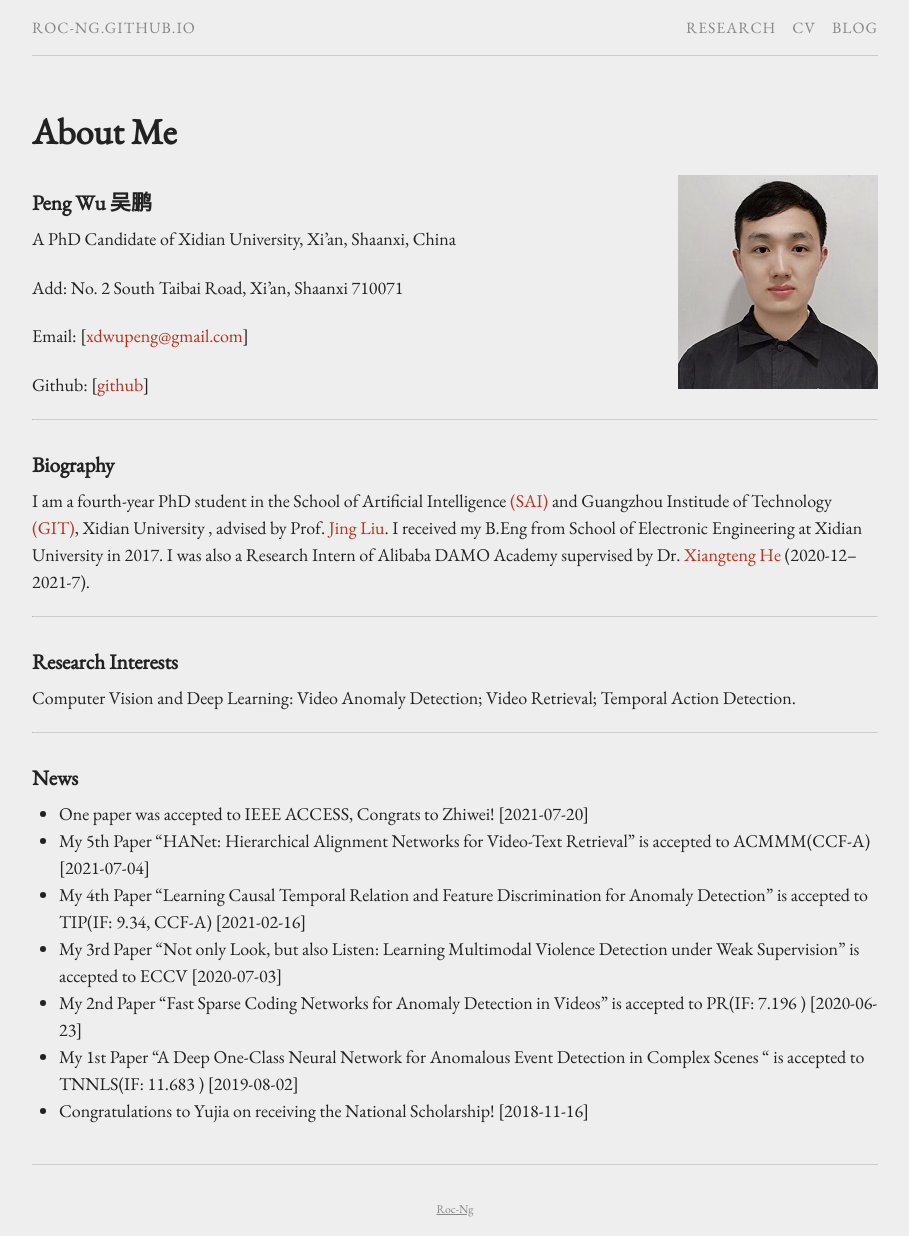
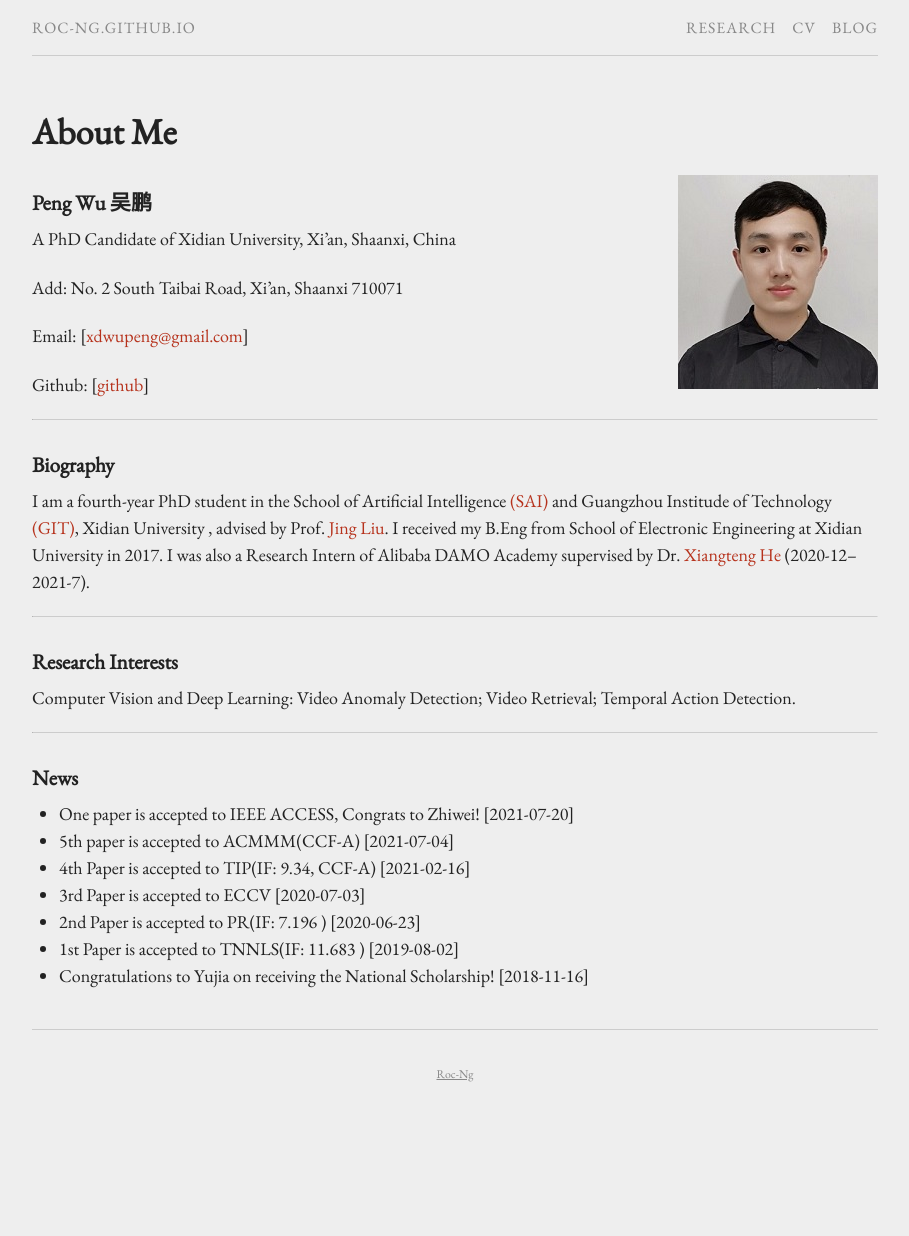
Before and after one commit to Roc-Ng/Roc-Ng.github.io, a Jekyll site: the page built from index.md, in a window 1280 px wide. Shown: the whole page, without its empty margins (185-1094 px from the left). Built offline with Jekyll 4.4.1, drawn with Linux system fonts in a browser that asks for light colours; after the commit the page ends 1101 px from its top, so only the background shows below that.

Commit message:
Update index.md

```diff
--- a/index.md
+++ b/index.md
@@ -31,10 +31,10 @@ Computer Vision and Deep Learning: Video Anomaly Detection; Video Retrieval; Tem
 ------
 
 ### News
-+ One paper was accepted to IEEE ACCESS, Congrats to Zhiwei! [2021-07-20]
-+ My 5th Paper "HANet: Hierarchical Alignment Networks for Video-Text Retrieval" is accepted to ACMMM(CCF-A) [2021-07-04]
-+ My 4th Paper "Learning Causal Temporal Relation and Feature Discrimination for Anomaly Detection" is accepted to TIP(IF: 9.34, CCF-A) [2021-02-16]
-+ My 3rd Paper "Not only Look, but also Listen: Learning Multimodal Violence Detection under Weak Supervision" is accepted to ECCV [2020-07-03]
-+ My 2nd Paper "Fast Sparse Coding Networks for Anomaly Detection in Videos" is accepted to PR(IF: 7.196 )  [2020-06-23]
-+ My 1st Paper "A Deep One-Class Neural Network for Anomalous Event Detection in Complex Scenes " is accepted to TNNLS(IF: 11.683 )  [2019-08-02]
++ One paper is accepted to IEEE ACCESS, Congrats to Zhiwei! [2021-07-20]
++ 5th paper is accepted to ACMMM(CCF-A) [2021-07-04]
++ 4th Paper is accepted to TIP(IF: 9.34, CCF-A) [2021-02-16]
++ 3rd Paper is accepted to ECCV [2020-07-03]
++ 2nd Paper is accepted to PR(IF: 7.196 )  [2020-06-23]
++ 1st Paper is accepted to TNNLS(IF: 11.683 )  [2019-08-02]
 + Congratulations to Yujia on receiving the National Scholarship! [2018-11-16]
```
